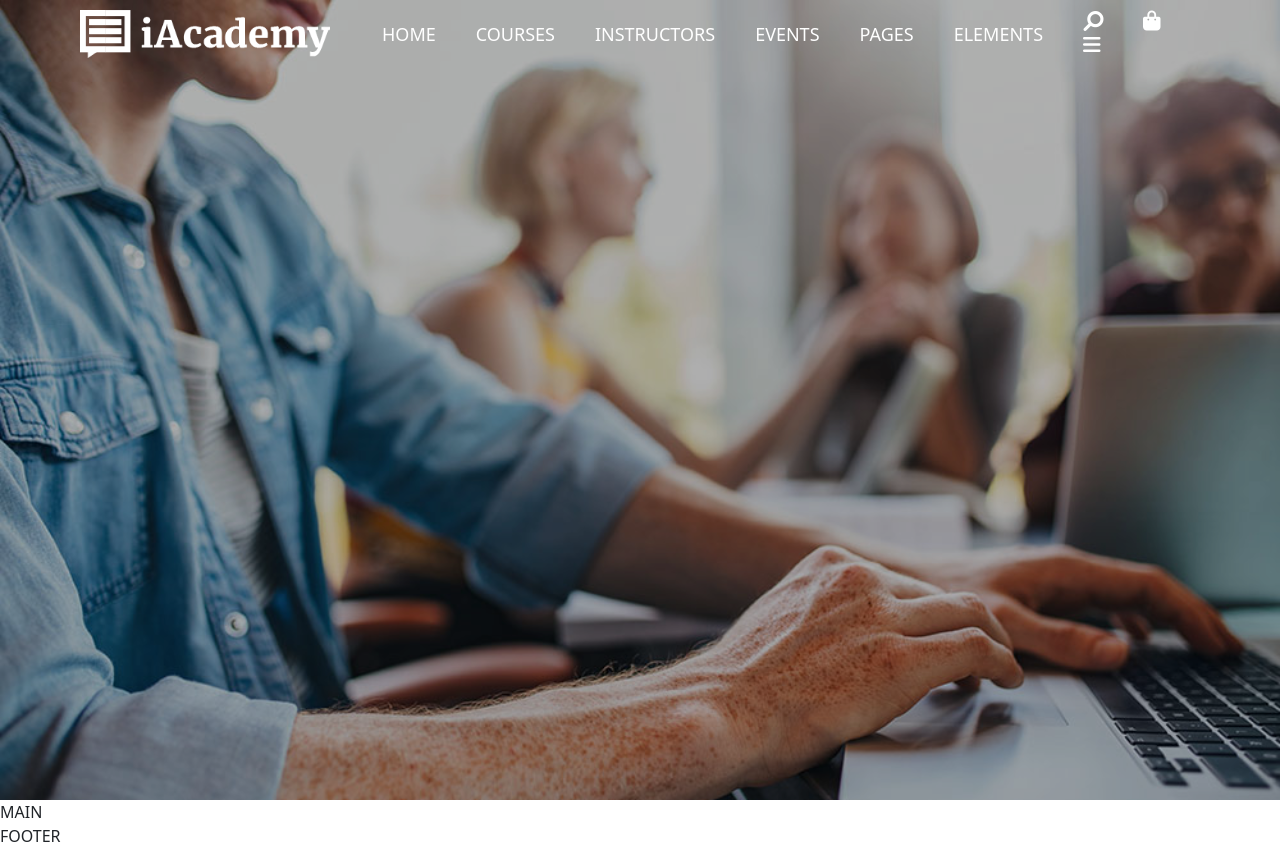
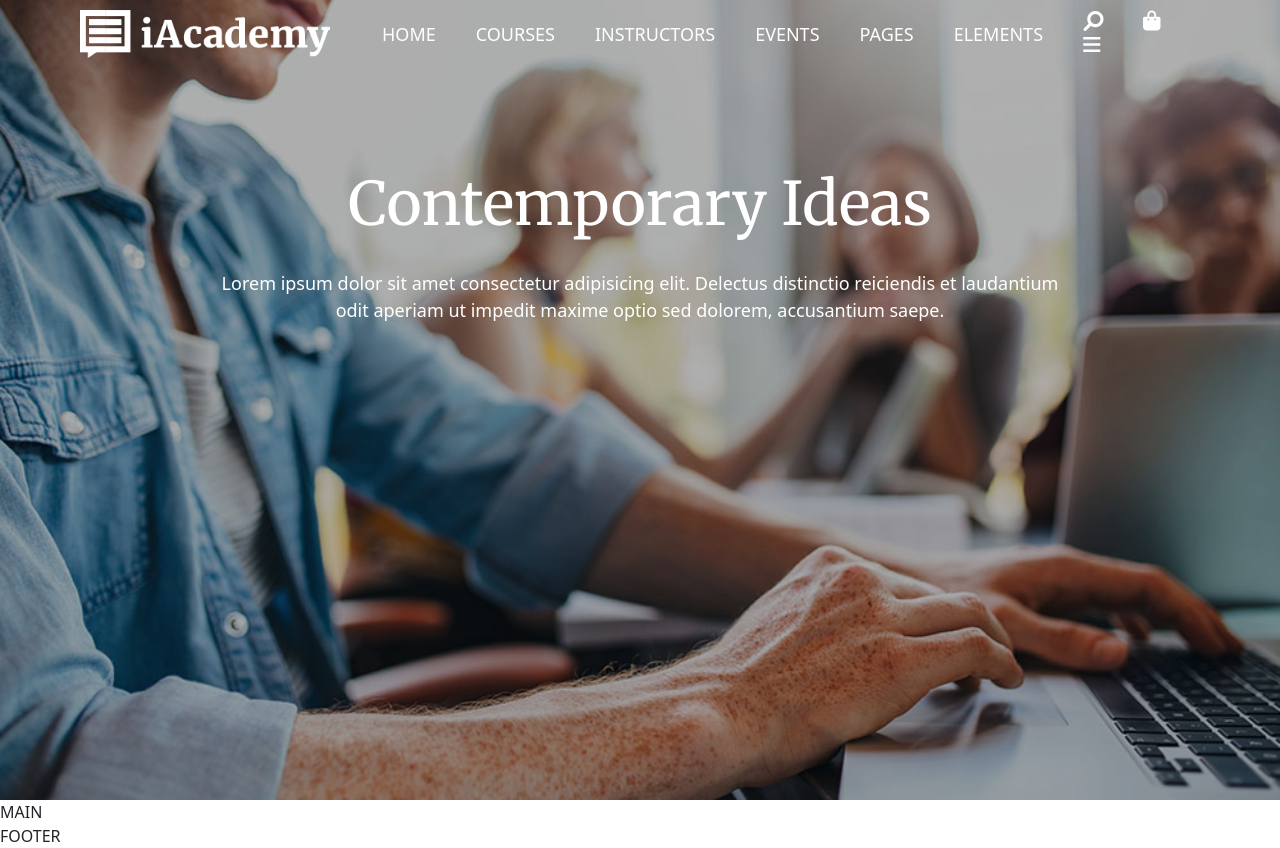
Before and after one commit to GiuliaSardell/proj-html-vuejs, a Vue app: page / in a window 1280 px wide. Built offline with nearby package versions, Linux system fonts and the light colour scheme.

Commit message:
jumbotron

```diff
--- a/src/components/Header.vue
+++ b/src/components/Header.vue
@@ -21,11 +21,18 @@
       </div>
     </div>
 
+    <Jumbotron />
+
   </header>
 </template>
 
 <script>
+
+//IMPORT COMPONENTS
+import Jumbotron from './Jumbotron.vue';
+
 export default {
+  components: { Jumbotron },
   name: 'Header',
   data(){
     return{
@@ -47,6 +54,7 @@ export default {
 //IMPORT STYLE
 @import '../assets/style/vars.scss';
 @import '../assets/style/mixins.scss';
+
 
 header{
   background: rgba(0, 0, 0, .3) url(../assets/img/course-9-f-img.jpg);
--- /dev/null
+++ b/src/components/Jumbotron.vue
@@ -0,0 +1,40 @@
+<template>
+  <div class="jumbotron">
+
+    <h1>
+      Contemporary Ideas
+    </h1>
+    <div class="subtitle">
+      Lorem ipsum dolor sit amet consectetur adipisicing elit. Delectus distinctio reiciendis et laudantium odit aperiam ut impedit maxime optio sed dolorem, accusantium saepe.
+    </div>
+  </div>
+</template>
+
+<script>
+export default {
+  name:'Jumbotron'
+}
+</script>
+
+<style lang="scss">
+//IMPORT STYLE
+@import '../assets/style/vars.scss';
+@import '../assets/style/mixins.scss';
+
+
+h1{
+  font-family: $title-font;
+  font-size: 60px !important;
+  color: white;
+  text-align: center;
+  margin-top: 100px !important;
+}
+.subtitle{
+  font-size: 18px;
+  width: 850px;
+  text-align: center;
+  margin: 30px auto;
+  color: white;
+}
+
+</style>
```
